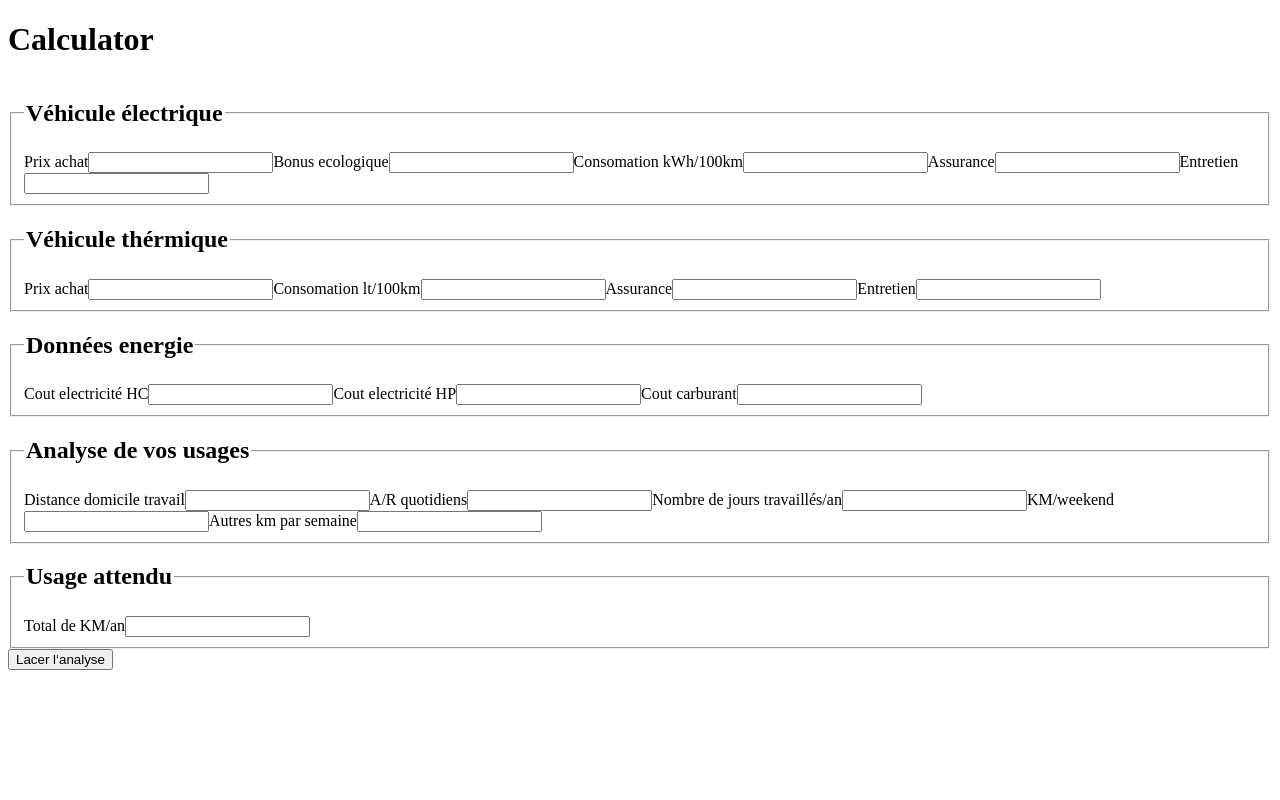
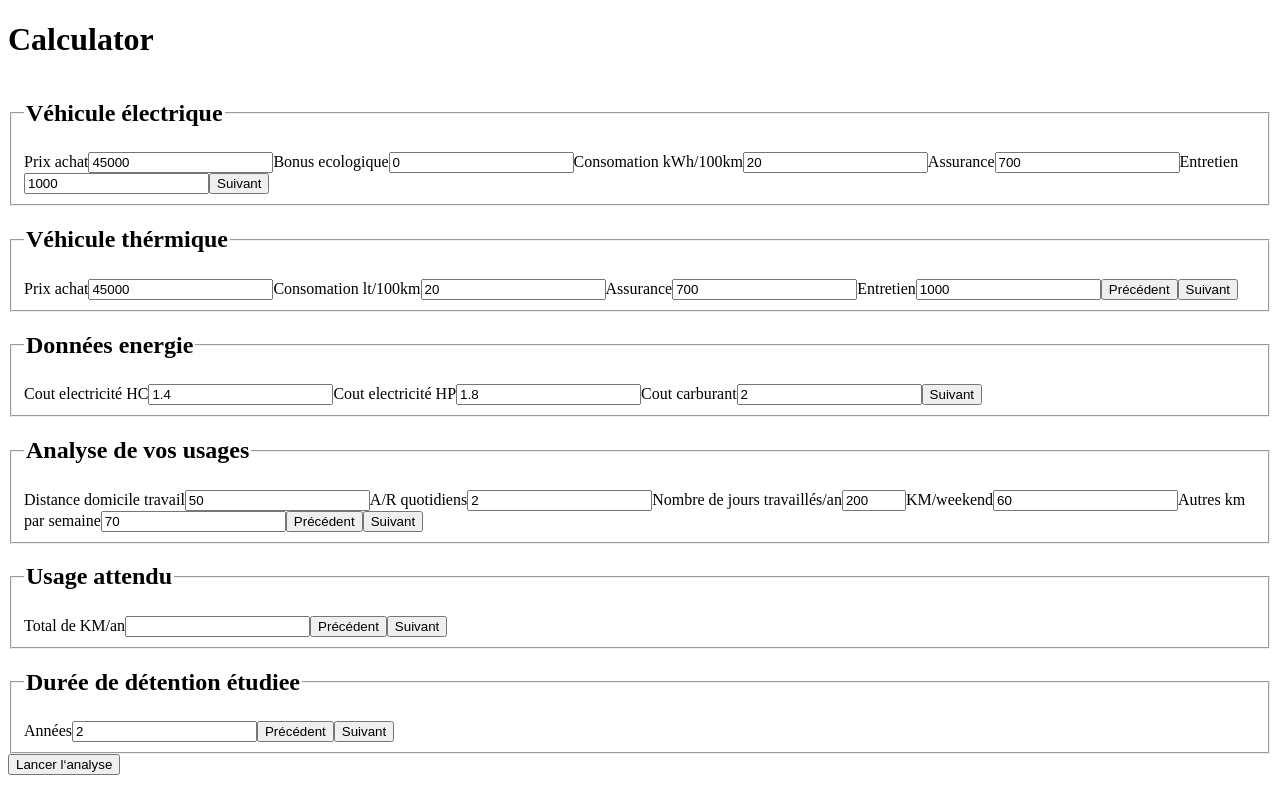
Before and after one commit to thiseas-perso/electric, a Next.js app: page /calculator in a window 1280 px wide. Built offline with nearby package versions, Linux system fonts and the light colour scheme.

Commit message:
calculator works

```diff
--- a/components/calculator/CarDataFieldSet.js
+++ b/components/calculator/CarDataFieldSet.js
@@ -1,29 +1,115 @@
-import React from 'react';
+import React, { useState } from 'react';
 
-const CarDataFieldSet = ({ carType }) => {
+const initialState = {
+  purchaseCost: '45000',
+  ecoBonus: '0',
+  consumption: '20',
+  insurance: '700',
+  maintenance: '1000',
+};
+
+const CarDataFieldSet = ({ carType, getData }) => {
+  const [state, setState] = useState(initialState);
+
+  const onBlurHandler = (e) => {
+    e.stopPropagation();
+    if (!e.currentTarget.contains(e.relatedTarget)) {
+      console.log('getting data');
+      getData(state);
+    }
+  };
   return (
-    <fieldset id="carData">
+    <fieldset id="carData" onBlur={(e) => onBlurHandler(e)}>
       <legend>
         <h2>
           {carType === 'EV' ? 'Véhicule électrique' : 'Véhicule thérmique'}
         </h2>
       </legend>
       <label htmlFor="purchaseCost">Prix achat</label>
-      <input type="number" id="purchaseCost" />
+      <input
+        required
+        min="0"
+        type="number"
+        id="purchaseCost"
+        name="purchaseCost"
+        value={state.purchaseCost}
+        onChange={(e) =>
+          setState((prev) => ({
+            ...prev,
+            purchaseCost: e.target.value,
+          }))
+        }
+      />
       {carType === 'EV' && (
         <>
           <label htmlFor="ecoBonus">Bonus ecologique</label>
-          <input type="number" id="ecoBonus" />
+          <input
+            required
+            min="0"
+            type="number"
+            id="ecoBonus"
+            name="ecoBonus"
+            value={state.ecoBonus}
+            onChange={(e) =>
+              setState((prev) => ({
+                ...prev,
+                ecoBonus: e.target.value,
+              }))
+            }
+          />
         </>
       )}
       <label htmlFor="consumption">
         Consomation {carType === 'EV' ? 'kWh/100km' : 'lt/100km'}
       </label>
-      <input type="number" id="consumption" />
+      <input
+        required
+        min="0"
+        type="number"
+        id="consumption"
+        name="consumption"
+        value={state.consumption}
+        onChange={(e) =>
+          setState((prev) => ({
+            ...prev,
+            consumption: e.target.value,
+          }))
+        }
+      />
       <label htmlFor="insurance">Assurance</label>
-      <input type="number" id="insurance" />
+      <input
+        required
+        min="0"
+        type="number"
+        id="insurance"
+        name="insurance"
+        value={state.insurance}
+        onChange={(e) =>
+          setState((prev) => ({
+            ...prev,
+            insurance: e.target.value,
+          }))
+        }
+      />
       <label htmlFor="maintenance">Entretien</label>
-      <input type="number" id="maintenance" />
+      <input
+        required
+        min="0"
+        type="number"
+        id="maintenance"
+        name="maintenance"
+        value={state.maintenance}
+        onChange={(e) =>
+          setState((prev) => ({
+            ...prev,
+            maintenance: e.target.value,
+          }))
+        }
+      />
+      {carType === 'ICE' && <button type="button">Précédent</button>}
+      <button type="button" onClick={() => getData(state)}>
+        Suivant
+      </button>
     </fieldset>
   );
 };
--- /dev/null
+++ b/components/calculator/DurationFieldSet.js
@@ -0,0 +1,35 @@
+import React, { useState } from 'react';
+
+function DurationFieldSet({ getData }) {
+  const [state, setState] = useState('2');
+  const onBlurHandler = (e) => {
+    e.stopPropagation();
+    if (!e.currentTarget.contains(e.relatedTarget)) {
+      console.log('getting data');
+      getData(state);
+    }
+  };
+  return (
+    <fieldset onBlur={(e) => onBlurHandler(e)}>
+      <legend>
+        <h2>Durée de détention étudiee</h2>
+      </legend>
+      <label htmlFor="durationStudied">Années</label>
+      <input
+        min=""
+        step="1"
+        type="number"
+        id="durationStudied"
+        name="durationStudied"
+        value={state}
+        onChange={(e) => setState(() => e.target.value)}
+      />
+      <button type="button">Précédent</button>
+      <button type="button" onClick={() => getData(state)}>
+        Suivant
+      </button>
+    </fieldset>
+  );
+}
+
+export default DurationFieldSet;
--- a/components/calculator/EnergyDataFieldSet.js
+++ b/components/calculator/EnergyDataFieldSet.js
@@ -1,17 +1,73 @@
-import React from 'react';
+import React, { useState } from 'react';
 
-const EnergyDataFieldSet = () => {
+const initialState = {
+  chargingPriceHC: '1.4',
+  chargingPriceHP: '1.8',
+  gasPrice: '2',
+};
+
+const EnergyDataFieldSet = ({ getData }) => {
+  const [state, setState] = useState(initialState);
+  const onBlurHandler = (e) => {
+    e.stopPropagation();
+    if (!e.currentTarget.contains(e.relatedTarget)) {
+      console.log('getting data');
+      getData(state);
+    }
+  };
   return (
-    <fieldset id="energyData">
+    <fieldset id="energyData" onBlur={(e) => onBlurHandler(e)}>
       <legend>
         <h2>Données energie</h2>
       </legend>
       <label htmlFor="chargingPriceHC">Cout electricité HC</label>
-      <input type="number" id="chargingPriceHC" />
+      <input
+        min="0"
+        step=".01"
+        type="number"
+        id="chargingPriceHC"
+        name="chargingPriceHC"
+        value={state.chargingPriceHC}
+        onChange={(e) =>
+          setState((prev) => ({
+            ...prev,
+            chargingPriceHC: e.target.value,
+          }))
+        }
+      />
       <label htmlFor="chargingPriceHP">Cout electricité HP</label>
-      <input type="number" id="chargingPriceHP" />
+      <input
+        min="0"
+        step=".01"
+        type="number"
+        id="chargingPriceHP"
+        name="chargingPriceHP"
+        value={state.chargingPriceHP}
+        onChange={(e) =>
+          setState((prev) => ({
+            ...prev,
+            chargingPriceHP: e.target.value,
+          }))
+        }
+      />
       <label htmlFor="gasPrice">Cout carburant</label>
-      <input type="number" id="gasPrice" />
+      <input
+        min="0"
+        step=".01"
+        type="number"
+        id="gasPrice"
+        name="gasPrice"
+        value={state.gasPrice}
+        onChange={(e) =>
+          setState((prev) => ({
+            ...prev,
+            gasPrice: e.target.value,
+          }))
+        }
+      />
+      <button type="button" onClick={() => getData(state)}>
+        Suivant
+      </button>
     </fieldset>
   );
 };
--- a/components/calculator/UsageDataFieldSet.js
+++ b/components/calculator/UsageDataFieldSet.js
@@ -1,21 +1,101 @@
-import React from 'react';
+import React, { useState } from 'react';
 
-const UsageDataFieldSet = () => {
+const initialState = {
+  workHomeDistance: '50',
+  dailyCommutes: '2',
+  daysWorkedPerY: '200',
+  weekendKM: '60',
+  otherKMPerW: '70',
+};
+const UsageDataFieldSet = ({ getData }) => {
+  const [state, setState] = useState(initialState);
+  const onBlurHandler = (e) => {
+    e.stopPropagation();
+    if (!e.currentTarget.contains(e.relatedTarget)) {
+      console.log('getting data');
+      getData(state);
+    }
+  };
   return (
-    <fieldset id="usageData">
+    <fieldset id="usageData" onBlur={(e) => onBlurHandler(e)}>
       <legend>
         <h2>Analyse de vos usages</h2>
       </legend>
       <label htmlFor="workHomeDistance">Distance domicile travail</label>
-      <input type="number" id="workHomeDistance" />
+      <input
+        min="0"
+        type="number"
+        id="workHomeDistance"
+        name="workHomeDistance"
+        value={state.workHomeDistance}
+        onChange={(e) =>
+          setState((prev) => ({
+            ...prev,
+            workHomeDistance: e.target.value,
+          }))
+        }
+      />
       <label htmlFor="dailyCommutes">A/R quotidiens</label>
-      <input type="number" id="dailyCommutes" />
+      <input
+        min="0"
+        type="number"
+        id="dailyCommutes"
+        name="dailyCommutes"
+        value={state.dailyCommutes}
+        onChange={(e) =>
+          setState((prev) => ({
+            ...prev,
+            dailyCommutes: e.target.value,
+          }))
+        }
+      />
       <label htmlFor="daysWorkedPerY">Nombre de jours travaillés/an</label>
-      <input type="number" id="daysWorkedPerY" />
+      <input
+        min="0"
+        max="365"
+        type="number"
+        id="daysWorkedPerY"
+        name="daysWorkedPerY"
+        value={state.daysWorkedPerY}
+        onChange={(e) =>
+          setState((prev) => ({
+            ...prev,
+            daysWorkedPerY: e.target.value,
+          }))
+        }
+      />
       <label htmlFor="weekendKM">KM/weekend</label>
-      <input type="number" id="weekendKM" />
+      <input
+        min="0"
+        type="number"
+        id="weekendKM"
+        name="weekendKM"
+        value={state.weekendKM}
+        onChange={(e) =>
+          setState((prev) => ({
+            ...prev,
+            weekendKM: e.target.value,
+          }))
+        }
+      />
       <label htmlFor="otherKMPerW">Autres km par semaine</label>
-      <input type="number" id="otherKMPerW" />
+      <input
+        min="0"
+        type="number"
+        id="otherKMPerW"
+        name="otherKMPerW"
+        value={state.otherKMPerW}
+        onChange={(e) =>
+          setState((prev) => ({
+            ...prev,
+            otherKMPerW: e.target.value,
+          }))
+        }
+      />
+      <button type="button">Précédent</button>
+      <button type="button" onClick={() => getData(state)}>
+        Suivant
+      </button>
     </fieldset>
   );
 };
--- a/components/calculator/UsageExpectedFieldSet.js
+++ b/components/calculator/UsageExpectedFieldSet.js
@@ -1,13 +1,40 @@
-import React from 'react';
+import React, { useState } from 'react';
 
-const UsageExpectedFieldSet = () => {
+const initialState = {
+  totalKMPerY: '',
+};
+
+const UsageExpectedFieldSet = ({ getData }) => {
+  const [state, setState] = useState(initialState);
+  const onBlurHandler = (e) => {
+    e.stopPropagation();
+    if (!e.currentTarget.contains(e.relatedTarget)) {
+      console.log('getting data');
+      getData(state);
+    }
+  };
   return (
-    <fieldset id="usageExpected">
+    <fieldset id="usageExpected" onBlur={(e) => onBlurHandler(e)}>
       <legend>
         <h2>Usage attendu</h2>
       </legend>
       <label htmlFor="totalKMPerY">Total de KM/an</label>
-      <input type="number" id="totalKMPerY" />
+      <input
+        min="0"
+        type="number"
+        id="totalKMPerY"
+        value={state.totalKMPerY}
+        onChange={(e) =>
+          setState((prev) => ({
+            ...prev,
+            totalKMPerY: e.target.value,
+          }))
+        }
+      />
+      <button type="button">Précédent</button>
+      <button type="button" onClick={() => getData(state)}>
+        Suivant
+      </button>
     </fieldset>
   );
 };
--- a/pages/calculator/index.js
+++ b/pages/calculator/index.js
@@ -1,10 +1,58 @@
 import Head from 'next/head';
+import { useState } from 'react';
 import CarDataFieldSet from '../../components/calculator/carDataFieldSet';
+import DurationFieldSet from '../../components/calculator/DurationFieldSet';
 import EnergyDataFieldSet from '../../components/calculator/energyDataFieldSet';
 import UsageDataFieldSet from '../../components/calculator/usageDataFieldSet';
 import UsageExpectedFieldSet from '../../components/calculator/usageExpectedFieldSet';
+import calculator from '../../helpers/calculator';
+
+const initialState = {
+  energyData: {
+    chargingPriceHC: '',
+    chargingPriceHP: '',
+    gasPrice: '',
+  },
+  usageData: {
+    workHomeDistance: '',
+    dailyCommutes: '',
+    daysWorkedPerY: '',
+    weekendKM: '',
+    otherKMPerW: '',
+  },
+  usageExpected: {
+    totalKMPerY: '',
+  },
+  carDataICE: {
+    purchaseCost: '',
+    insurancePerY: '',
+    maintenancePerY: '',
+    iceConsumption: '',
+  },
+  carDataEV: {
+    evConsumption: '',
+    purchaseCost: '',
+    insurancePerY: '',
+    maintenancePerY: '',
+    ecoBonus: '',
+  },
+  durationStudied: '2',
+};
 
 const Calculator = () => {
+  const [state, setState] = useState(initialState);
+  const convertDataToNumbers = (obj) => {
+    const result = Object.fromEntries(
+      Object.entries(obj).map(([key, value]) => [key, Number(value)])
+    );
+    console.log({ result });
+    return result;
+  };
+  const submitHandler = (e) => {
+    e.preventDefault();
+    console.log('state : ', state);
+    console.log(calculator(state));
+  };
   return (
     <>
       <Head>
@@ -14,13 +62,58 @@ const Calculator = () => {
         <link rel="icon" href="/favicon.ico" />
       </Head>
       <h1>Calculator</h1>
-      <form>
-        <CarDataFieldSet carType={'EV'} />
-        <CarDataFieldSet carType={'ICE'} />
-        <EnergyDataFieldSet />
-        <UsageDataFieldSet />
-        <UsageExpectedFieldSet />
-        <button>Lacer l&lsquo;analyse</button>
+      <form onSubmit={(e) => submitHandler(e)}>
+        <CarDataFieldSet
+          carType={'EV'}
+          getData={(data) =>
+            setState((prev) => ({
+              ...prev,
+              carDataEV: convertDataToNumbers(data),
+            }))
+          }
+        />
+        <CarDataFieldSet
+          carType={'ICE'}
+          getData={(data) =>
+            setState((prev) => ({
+              ...prev,
+              carDataICE: convertDataToNumbers(data),
+            }))
+          }
+        />
+        <EnergyDataFieldSet
+          getData={(data) =>
+            setState((prev) => ({
+              ...prev,
+              energyData: convertDataToNumbers(data),
+            }))
+          }
+        />
+        <UsageDataFieldSet
+          getData={(data) =>
+            setState((prev) => ({
+              ...prev,
+              usageData: convertDataToNumbers(data),
+            }))
+          }
+        />
+        <UsageExpectedFieldSet
+          getData={(data) =>
+            setState((prev) => ({
+              ...prev,
+              usageExpected: convertDataToNumbers(data),
+            }))
+          }
+        />
+        <DurationFieldSet
+          getData={(data) =>
+            setState((prev) => ({
+              ...prev,
+              durationStudied: Number(data),
+            }))
+          }
+        />
+        <button type="submit">Lancer l&lsquo;analyse</button>
       </form>
     </>
   );
```
Also changed, not shown: helpers/calculator.js (+35 -23 lines).
